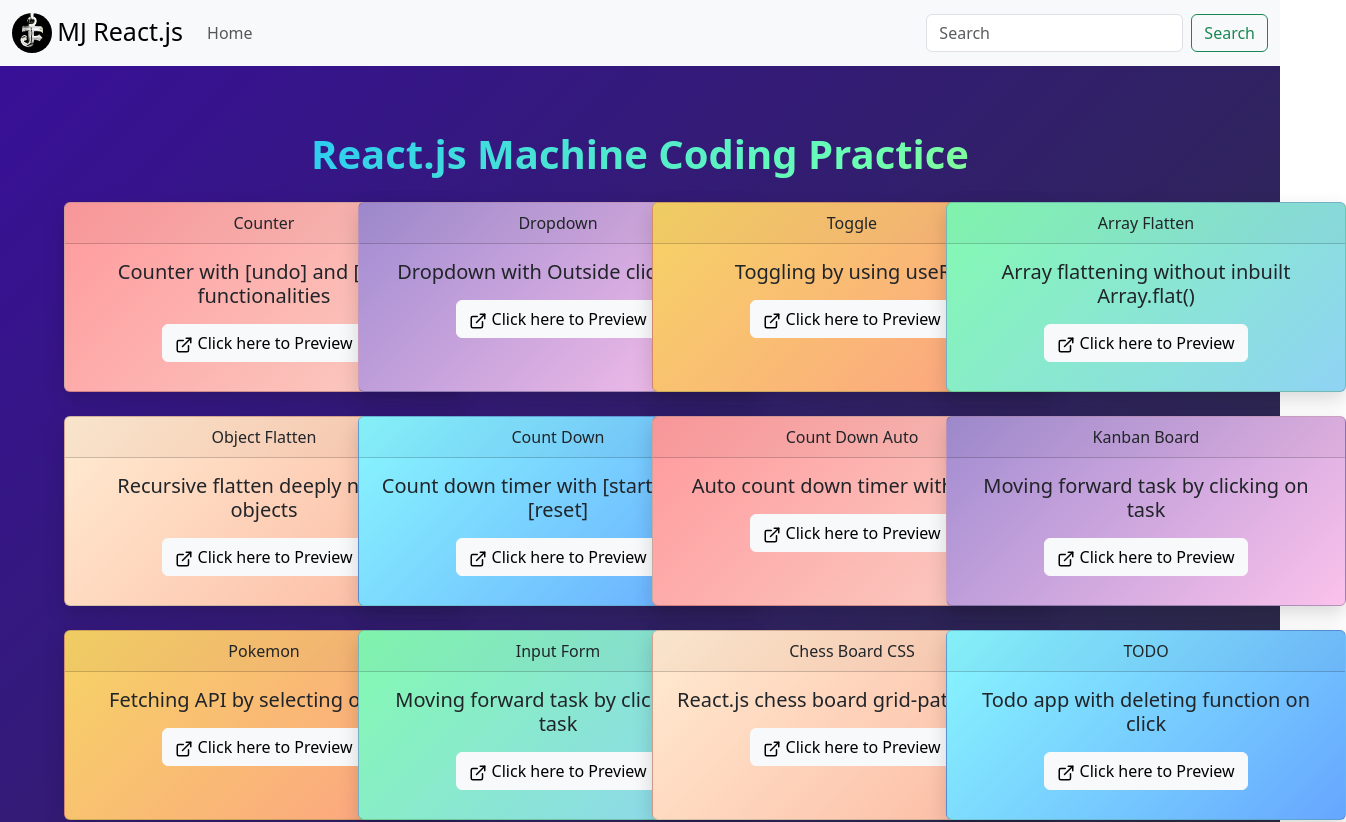
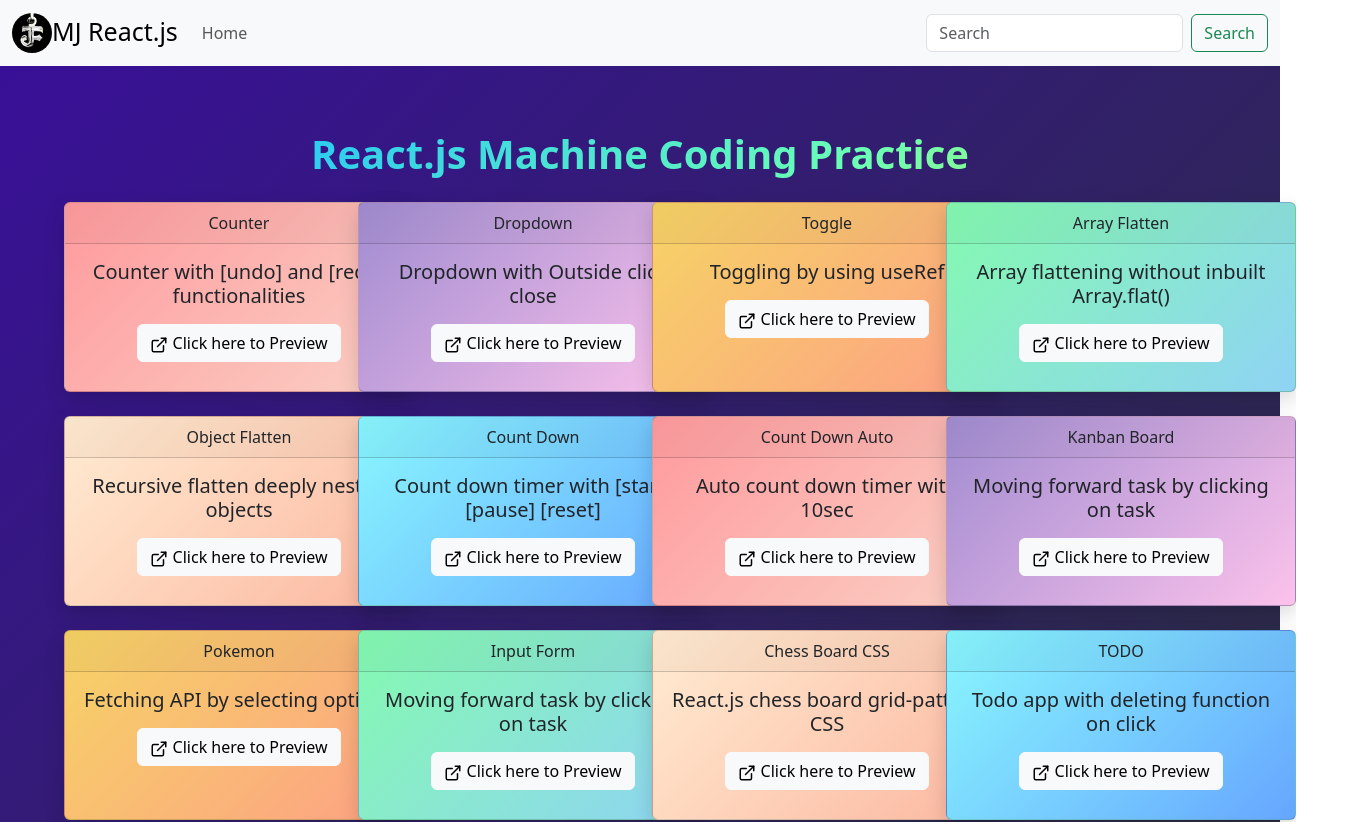
Before and after one commit to MhdJavithF/React-Machine-Coding, a React (Vite) app in the folder app/: page / in a window 1280 px wide. Shown: the top 822 px of the page, 1346 px wide, since content can reach past the window. Built offline with nearby package versions, Linux system fonts and the light colour scheme.

Commit message:
layout and logo fix

```diff
--- a/app/src/Components/Home.jsx
+++ b/app/src/Components/Home.jsx
@@ -47,7 +47,7 @@ const Home = () => {
                     <Col key={index}>
                         <Card
                             className={`custom-card ${gradientClasses[index % gradientClasses.length]}`}
-                            style={{ maxHeight: '190px', minHeight: '190px', maxWidth: '450px', minWidth: '400px' }} >
+                            style={{ maxHeight: '190px', minHeight: '190px', maxWidth: '350px', minWidth: '350px' }} >
                             <Card.Header>{card.title}</Card.Header>
                             <Card.Body>
                                 <Card.Title>{card.desc}</Card.Title>
--- a/app/src/Components/Navbar.jsx
+++ b/app/src/Components/Navbar.jsx
@@ -16,12 +16,12 @@ function NavBar() {
                 <Navbar.Brand href="/">
                     <img
                         alt="logo-jf"
-                        src="./../src/assets/favicon.png"
+                        src="/favicon.png"
                         width="40"
                         height="40"
                         className="d-inline-block align-top logo-icon"
-                    />{' '}
-                    <span className='logo-name'>MJ React.js</span>
+                    />
+                    <span className="logo-name">MJ React.js</span>
                 </Navbar.Brand>
                 <Navbar.Toggle aria-controls="navbarScroll" />
                 <Navbar.Collapse id="navbarScroll">
```
Also changed, not shown: app/public/favicon.png (renamed from app/src/assets/favicon.png).
